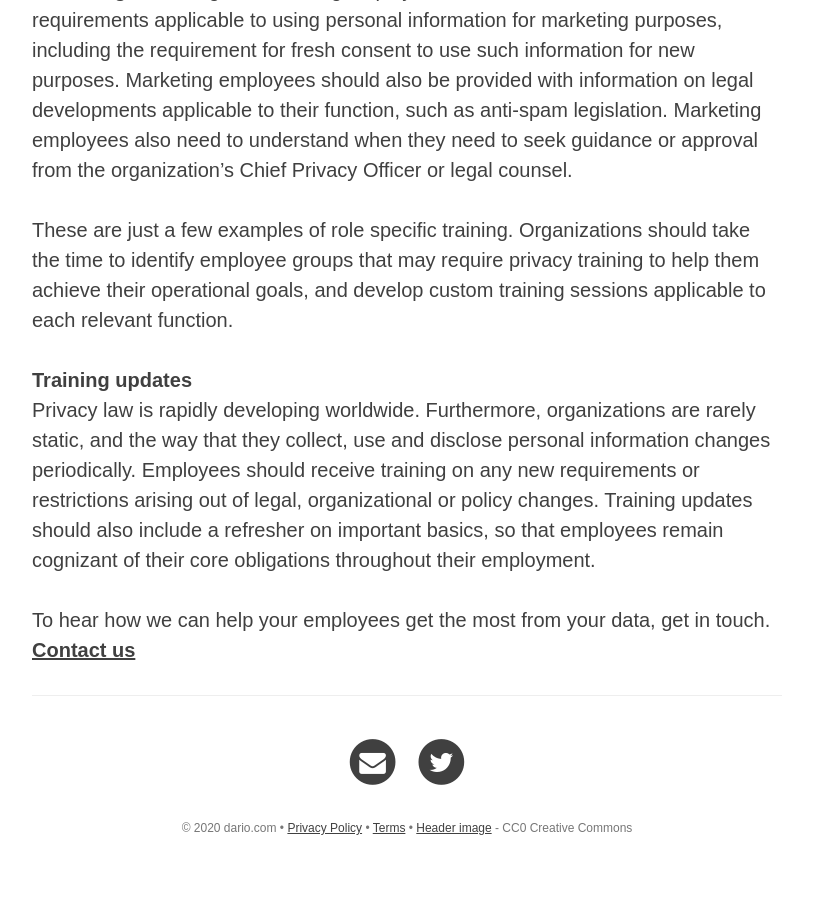
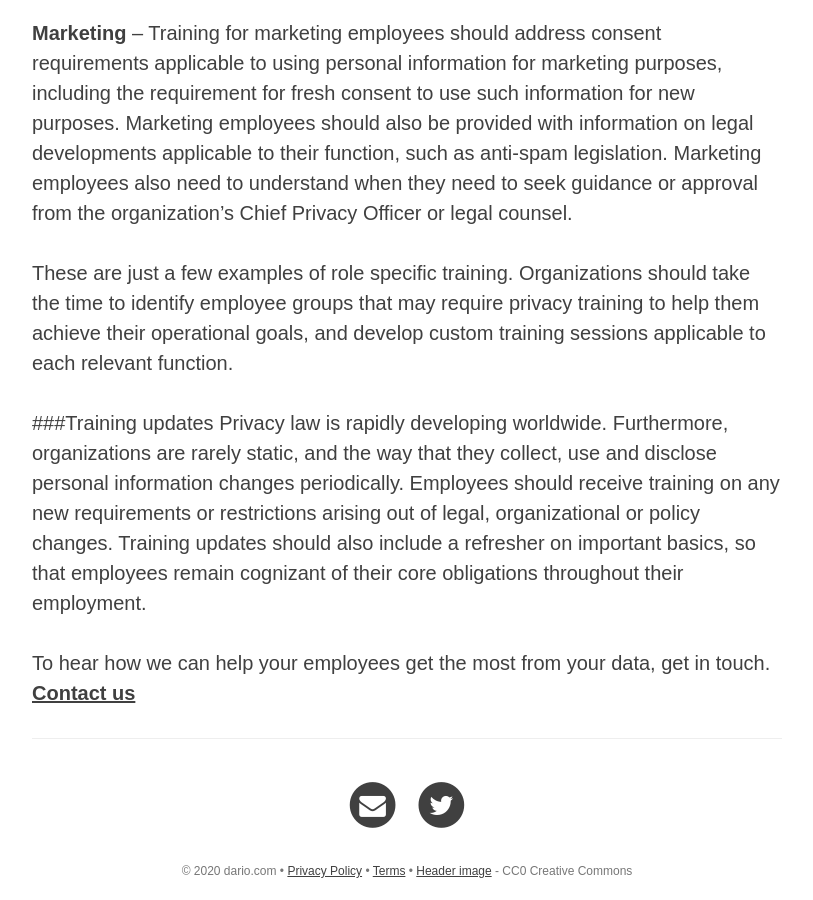
Before and after one commit to riod4/resources, a Jekyll site: the page built from _services/training-staff-service.md, in a window 1280 px wide and 900 px high, scrolled down 2593 px. Shown: the whole window, without its empty margins (233-1046 px from the left). Built offline with Jekyll 4.4.1, drawn with Linux system fonts in a browser that asks for light colours; nearby versions of some CDN libraries; before the commit the page ends 3450 px from its top, so only the background shows below that; some of the changed text lies outside the part shown.

Commit message:
13-02-2020 v07

```diff
--- a/_services/training-staff-service.md
+++ b/_services/training-staff-service.md
@@ -36,7 +36,7 @@ General privacy training should be mandatory for all employees. This general tra
 
 In general, all employees should be able to recognize privacy issues and understand who they can and should contact for support when such issues arise.
 
-**Role specific training**
+### Role specific training
 Training employees on broad, general legal privacy principles is a start. Targeted, role-specific privacy training to relevant employee groups is where organizations will see the largest return on investment. For example:
 
 **Information Technology** – Security will be a main focus of training for IT staff, including the role of such persons when a personal data breach occurs. IT staff will also need to understand legal requirements to implement technological security measures appropriate to the sensitivity of information, so that they can assist the organization to comply with compliance obligations. Of course, IT staff also need to understand restrictions on accessing and altering personal information without a legitimate business purpose, since they are often able to access a broad range of personal information contained on the organization's systems. Finally, IT staff should understand limits on record retention (e.g., restrictions upon retaining personal information after it is no longer necessary or if consent is revoked), since they may design or administer aspects of the organization's system that determine how long information is retained before it is archived or permanently deleted.
@@ -45,7 +45,7 @@ Training employees on broad, general legal privacy principles is a start. Target
 
 These are just a few examples of role specific training. Organizations should take the time to identify employee groups that may require privacy training to help them achieve their operational goals, and develop custom training sessions applicable to each relevant function.
 
-**Training updates**
+###Training updates
 Privacy law is rapidly developing worldwide. Furthermore, organizations are rarely static, and the way that they collect, use and disclose personal information changes periodically. Employees should receive training on any new requirements or restrictions arising out of legal, organizational or policy changes. Training updates should also include a refresher on important basics, so that employees remain cognizant of their core obligations throughout their employment.
 
 To hear how we can help your employees get the most from your data, get in touch. [**Contact us**]({{ site.baseurl }}/contact)
```
Also changed, not shown: other parts of _services/training-staff-service.md (+3 -3 lines).
